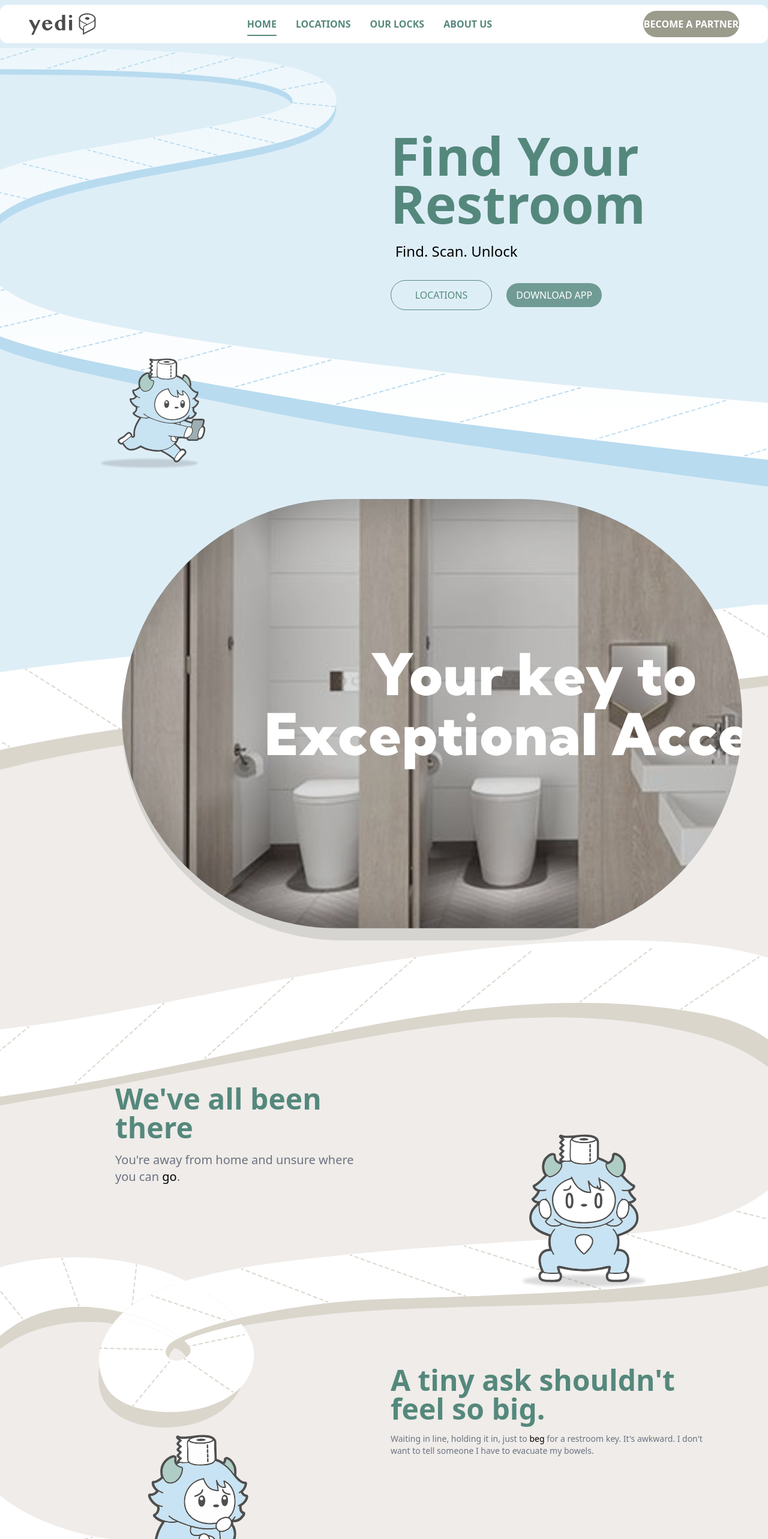
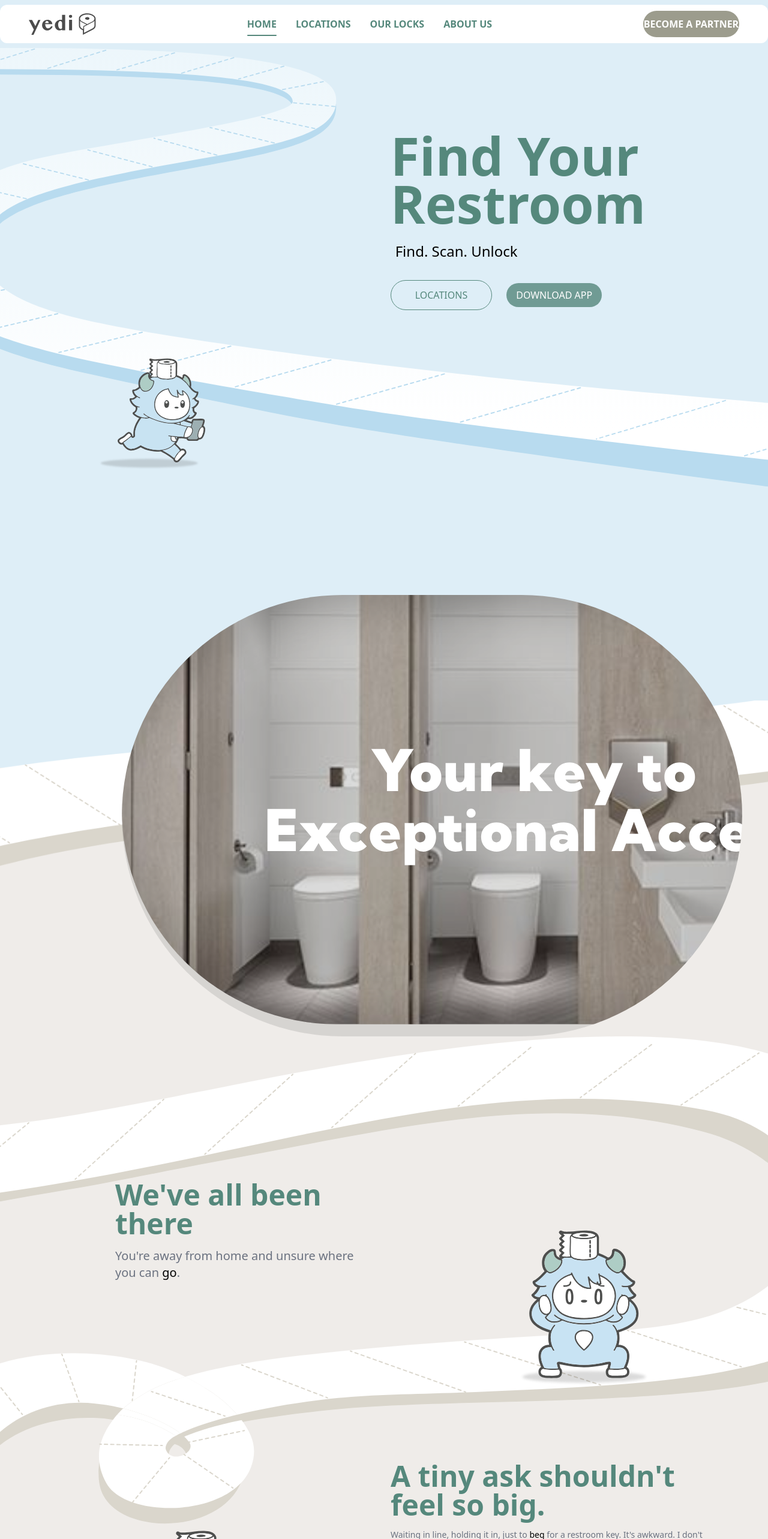
Before and after one commit to AbdulRehman938/yedi-frontend-latest, a React (Vite) app: page / in a window 1280 px wide. Shown: the top 2566 px of the page at 60% size. Built offline with nearby package versions, Linux system fonts and the light colour scheme; the HTML template or start-up script is replaced by a standard one.

Commit message:
commit51

```diff
--- a/src/components/Home/Mirror.jsx
+++ b/src/components/Home/Mirror.jsx
@@ -57,7 +57,7 @@ const Mirror = () => {
   }, [])
 
   return (
-    <div className="w-full bg-secondary mt-[10rem] flex flex-col items-center relative pt-56 overflow-visible md:mt-[20rem] 2xl:mt-[30rem] lg:mt-[15rem] xl:mt-[15rem] lg:pt-[10rem] 3xl:mt-[40rem]">
+    <div className="w-full bg-secondary mt-[10rem] flex flex-col items-center relative pt-56 overflow-visible md:mt-[20rem] 2xl:mt-[40rem] lg:mt-[20rem] xl:mt-[25rem] lg:pt-[10rem] 3xl:mt-[50rem]">
       <div className="w-full relative flex flex-col items-center px-4 sm:px-6 lg:px-8 overflow-visible">
         {/* Top overflowing mirror image */}
         <motion.img
```
